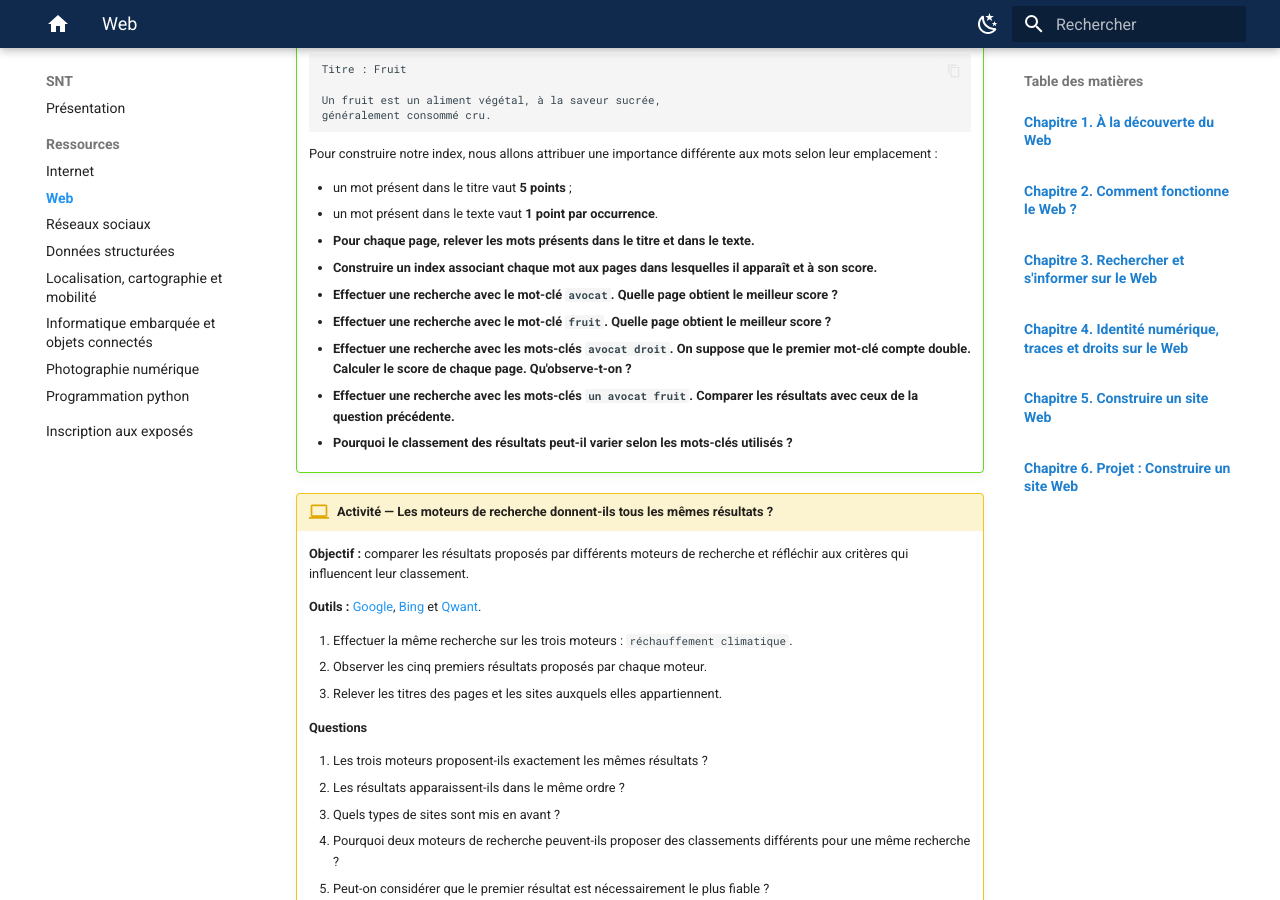
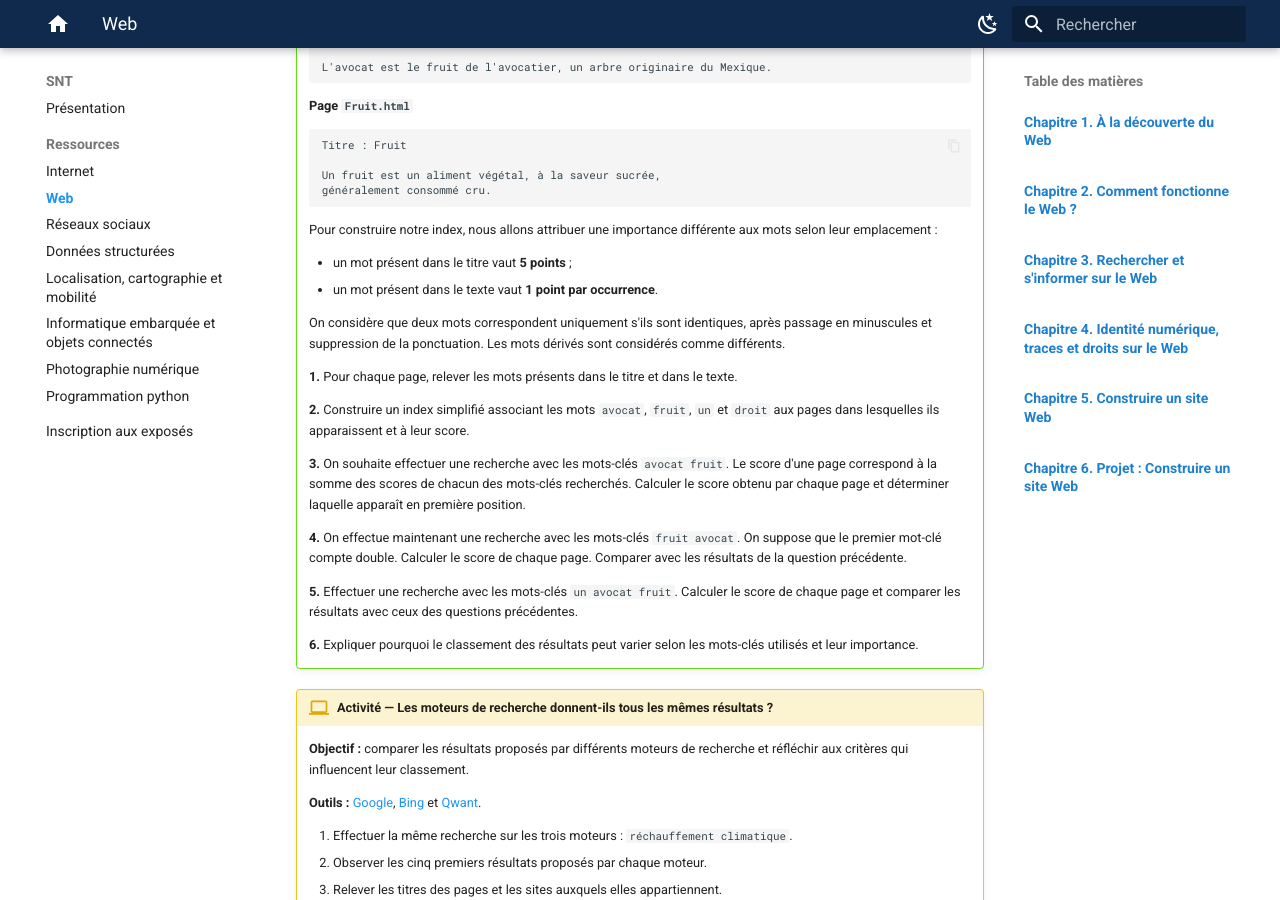
Before and after one commit to PaulTrnl/NSI_Montesq, an MkDocs documentation site: the page built from docs/snt/ressources/web/web.md, in a window 1280 px wide and 900 px high, scrolled down 13289 px. Built offline with MkDocs 1.6.1 and Material for MkDocs 9.7.7, drawn with Linux system fonts in a browser that asks for light colours; a script that is not in the unit is left out; some of the changed text lies outside the part shown.

Commit message:
ajout support chapitre 3 snt

```diff
--- a/docs/snt/ressources/web/web.md
+++ b/docs/snt/ressources/web/web.md
@@ -440,6 +440,9 @@ La communication entre les deux machines repose sur le protocole HTTP ou sa vers
     - comment évaluer la fiabilité d'une information ;
     - comment identifier et vérifier les fausses informations.
 
+
+[📥 Support élève du chapitre 3 (PDF)](02_Web_fiche_activite_chap3.pdf){ .md-button }
+
 ### Contexte 3 : Trouver une information dans une immense toile
 
 Le Web contient des milliards de pages et de ressources. Pourtant, en quelques secondes, un moteur de recherche permet de trouver des informations sur presque n'importe quel sujet.
@@ -512,19 +515,19 @@ Le classement peut également varier selon la langue, la localisation de l'utili
     - un mot présent dans le titre vaut **5 points** ;
     - un mot présent dans le texte vaut **1 point par occurrence**.
 
-    1. **Pour chaque page, relever les mots présents dans le titre et dans le texte.**
+    On considère que deux mots correspondent uniquement s'ils sont identiques, après passage en minuscules et suppression de la ponctuation. Les mots dérivés sont considérés comme différents.
 
-    2. **Construire un index associant chaque mot aux pages dans lesquelles il apparaît et à son score.**
+    **1.** Pour chaque page, relever les mots présents dans le titre et dans le texte.
 
-    3. **Effectuer une recherche avec le mot-clé `avocat`. Quelle page obtient le meilleur score ?**
+    **2.** Construire un index simplifié associant les mots `avocat`, `fruit`, `un` et `droit` aux pages dans lesquelles ils apparaissent et à leur score.
 
-    4. **Effectuer une recherche avec le mot-clé `fruit`. Quelle page obtient le meilleur score ?**
+    **3.** On souhaite effectuer une recherche avec les mots-clés `avocat fruit`. Le score d'une page correspond à la somme des scores de chacun des mots-clés recherchés. Calculer le score obtenu par chaque page et déterminer laquelle apparaît en première position.
 
-    5. **Effectuer une recherche avec les mots-clés `avocat droit`. On suppose que le premier mot-clé compte double. Calculer le score de chaque page. Qu'observe-t-on ?**
+    **4.** On effectue maintenant une recherche avec les mots-clés `fruit avocat`. On suppose que le premier mot-clé compte double. Calculer le score de chaque page. Comparer avec les résultats de la question précédente.
 
-    6. **Effectuer une recherche avec les mots-clés `un avocat fruit`. Comparer les résultats avec ceux de la question précédente.**
+    **5.** Effectuer une recherche avec les mots-clés `un avocat fruit`. Calculer le score de chaque page et comparer les résultats avec ceux des questions précédentes.
 
-    7. **Pourquoi le classement des résultats peut-il varier selon les mots-clés utilisés ?**
+    **6.** Expliquer pourquoi le classement des résultats peut varier selon les mots-clés utilisés et leur importance.
 
 
 !!! activity "Activité — Les moteurs de recherche donnent-ils tous les mêmes résultats ?"
```
Also changed, not shown: 4 other files.
